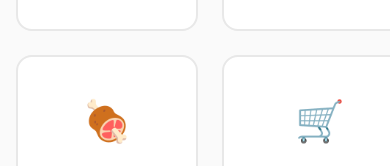
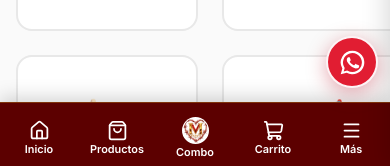
Before and after one commit to mvbichota-ventas/MVBichota, a plain HTML site: page combo-builder.html in a window 390 px wide. Shown: the part 674-840 px from the top of the page. Drawn offline with nearby package versions, Linux system fonts and the light colour scheme; no server answers; a web font is replaced by a local one.

Commit message:
Improve combo-builder.html for branded combo and banners

```diff
--- a/combo-builder.html
+++ b/combo-builder.html
@@ -16,6 +16,7 @@
 
     <!-- CSS -->
     <link rel="stylesheet" href="css/styles.css">
+    <link rel="stylesheet" href="css/mobile-navigation.css">
     <link rel="stylesheet" href="css/combo-builder.css">
 </head>
 <body>
@@ -296,6 +297,7 @@
                 <span>Productos</span>
             </a>
             <a href="combo-builder.html" class="mobile-nav-item mobile-nav-item--combo active">
+                <img class="mobile-nav-combo-icon" src="assets/images/mv-bichota-icon.webp" alt="">
                 <span>Combo</span>
             </a>
             <button class="mobile-nav-item cart-btn">
@@ -309,6 +311,8 @@
         </div>
     </nav>
 
+    <a class="whatsapp-float" href="https://wa.me/5354658602?text=Hola%2C%20MV%20Bichota" target="_blank" rel="noopener noreferrer" aria-label="Escríbenos por WhatsApp" title="Escríbenos por WhatsApp"><svg viewBox="0 0 32 32" aria-hidden="true"><path fill="currentColor" d="M16 3A13 13 0 0 0 4.8 22.6L3 29l6.6-1.7A13 13 0 1 0 16 3Zm0 23.5a10.5 10.5 0 0 1-5.4-1.5l-.4-.2-3.9 1 1.1-3.8-.3-.4A10.4 10.4 0 1 1 16 26.5Zm5.8-7.9c-.3-.2-1.8-.9-2.1-1-.3-.1-.5-.2-.7.2-.2.3-.8 1-1 1.2-.2.2-.4.2-.7.1-.3-.2-1.3-.5-2.4-1.6-1-.8-1.6-1.8-1.8-2.1-.2-.3 0-.5.1-.7l.5-.6c.2-.2.2-.3.3-.5.1-.2 0-.4 0-.6-.1-.2-.7-1.7-.9-2.3-.2-.6-.5-.5-.7-.5h-.6c-.2 0-.6.1-.9.4-.3.3-1.2 1.2-1.2 2.7s1.2 3 1.4 3.2c.2.2 2.4 3.6 5.7 5 .8.4 1.5.6 2.1.8.9.3 1.7.2 2.3.1.7-.1 1.8-.7 2-1.5.2-.7.2-1.3.2-1.5-.1-.1-.3-.2-.6-.3Z"/></svg></a>
+
     <!-- JavaScript -->
     <script src="js/cart.js"></script>
     <script src="https://cdn.jsdelivr.net/npm/@supabase/supabase-js@2"></script>
```
